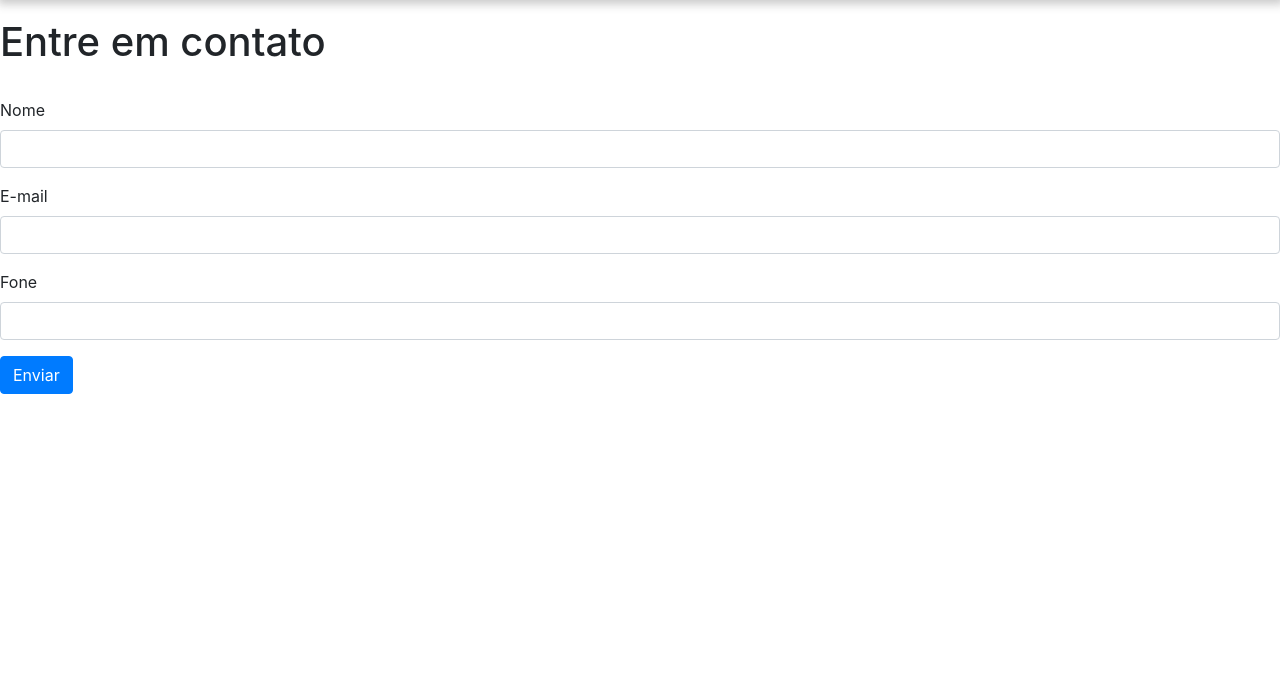
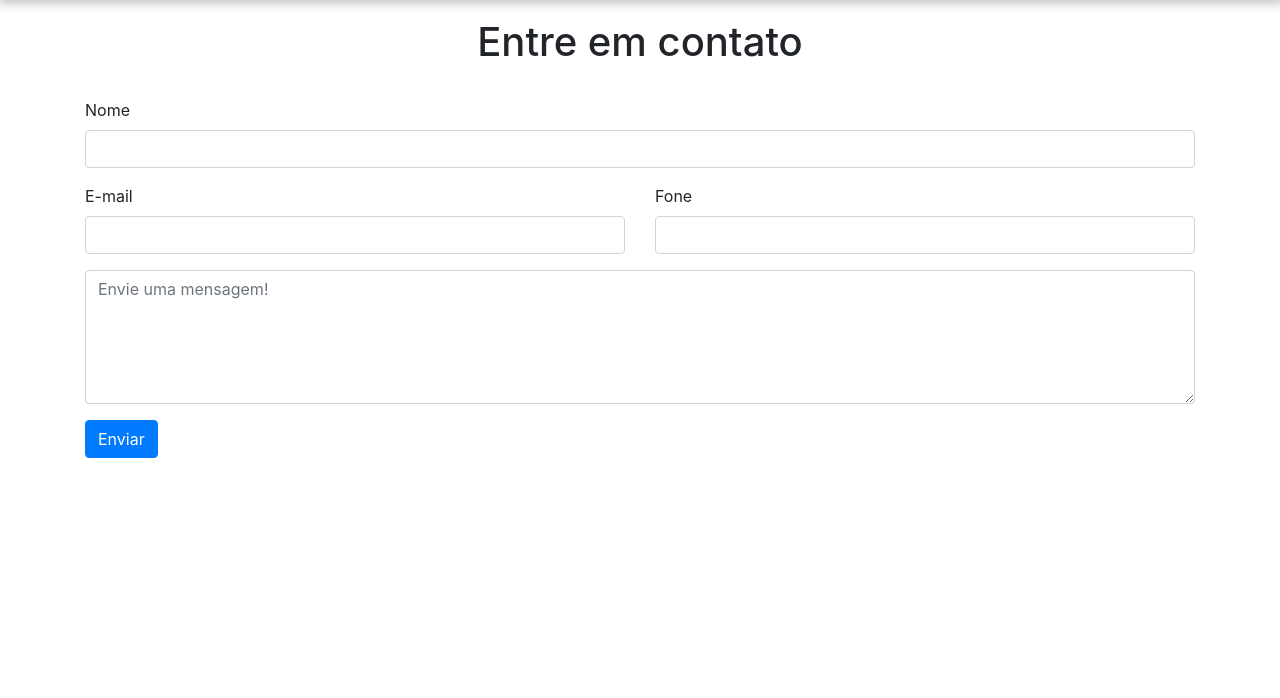
Before and after one commit to projetoudf/interdisciplinarII, a PHP site: page /contato.php in a window 1280 px wide. Shown: the part 56-754 px from the top of the page. Run offline with PHP 8.4, Linux system fonts and the light colour scheme.

Commit message:
Update contato.php

```diff
--- a/contato.php
+++ b/contato.php
@@ -20,22 +20,30 @@
       <?php include "menu.php";
       ?>
         <br>
-        <h1>Entre em contato</h1><br>
-        <input type="hidden" name="acao" value="cadastrar">
+        <h1 class="text-center">Entre em contato</h1><br>
+		<div class="container">
         <div class="form-group">
-         <label>Nome</label>
-        <input type="text" name="nome_funcionario" class="form-control">
+			<label>Nome</label>
+			<input type="text" name="nome" class="form-control" required>
         </div>
-         <div class="form-group">
-          <label>E-mail</label>
-         <input type="email" name="email_funcionario" class="form-control">
+		<div class="row">
+		<div class="form-group col-6">
+			  <label>E-mail</label>
+			 <input type="email" name="email" class="form-control" required>
+        </div>
+         <div class="form-group col-6">
+           <label>Fone</label>
+            <input type="text" name="fone" class="form-control" required>
          </div>
-         <div class="form-group">
-           <label>Fone</label>
-            <input type="text" name="fone_funcionario" class="form-control">
-         </div>
-         <button type="submit" class="btn btn-primary">Enviar</button>
+		 </div>
+		<div class="form-group">
+			<textarea class="form-control" id="descricao" name="descricao" rows="5" cols="20" maxlength="500" placeholder="Envie uma mensagem!"></textarea>
+			</div>
 
+			<div class="form-group">
+         <button type="submit" class="btn btn-primary mr-auto">Enviar</button>
+		 </div>
+</div>
 
         <?php include "footer.php";
       ?>
```
